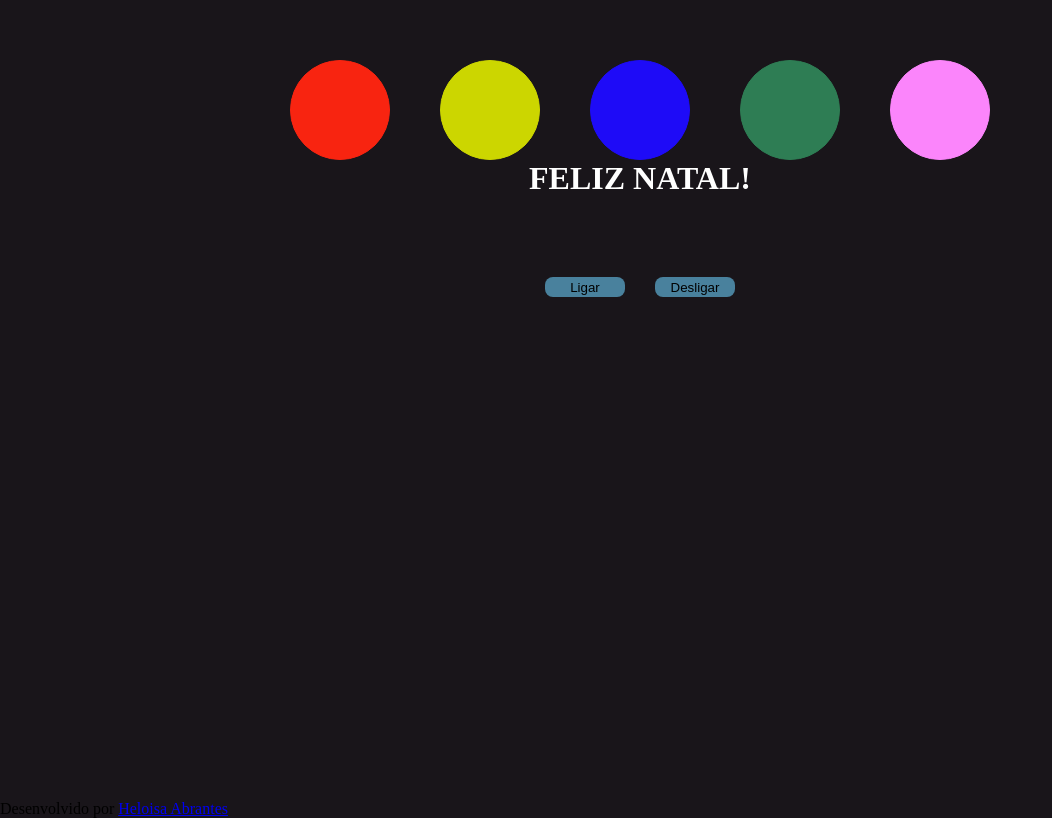
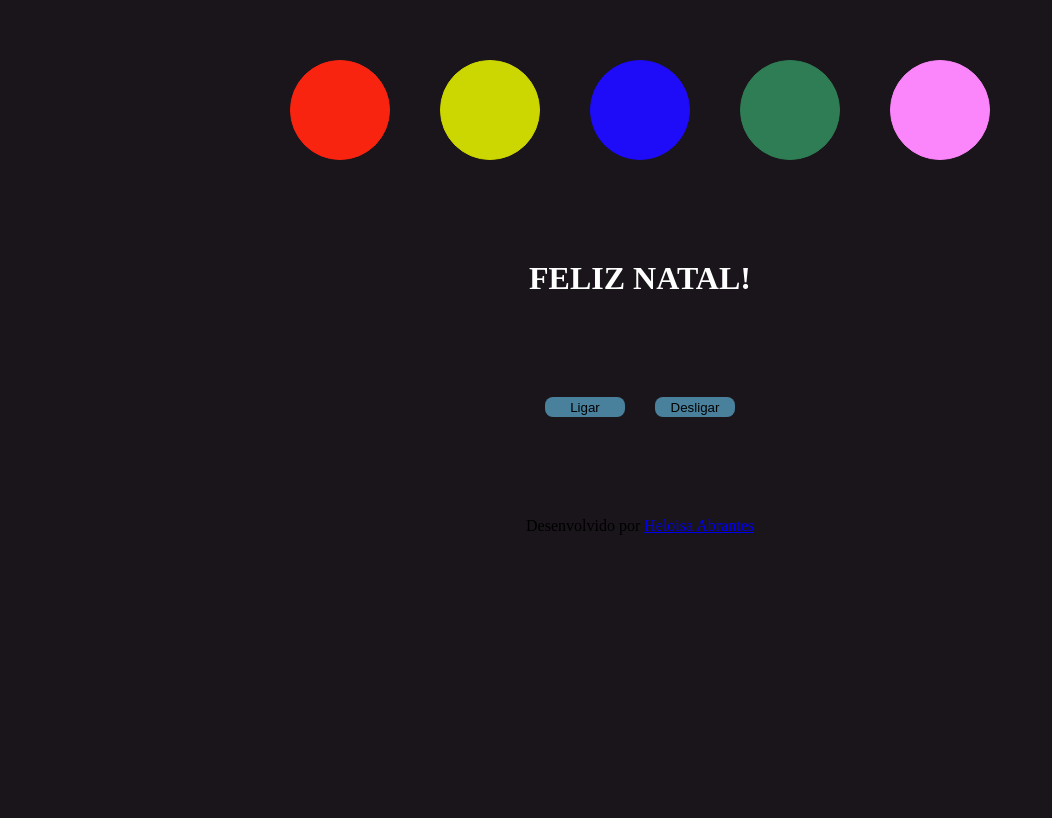
Before and after one commit to heloabrantessb/feliz-natal, a plain HTML site: page index.html in a window 1280 px wide. Shown: the whole page, without its empty margins (0-1052 px from the left). Drawn offline with Linux system fonts and the light colour scheme.

Commit message:
estilização

```diff
--- a/index.html
+++ b/index.html
@@ -22,13 +22,15 @@
         <button onclick="ligar()">Ligar</button>
         <button onclick="desligar()">Desligar</button>
       </div>
+      <div class="credit">
+        <p>
+          Desenvolvido por
+          <a href="https://github.com/heloabrantessb" target="_blank">Heloisa Abrantes</a>
+        </p>
+      </div>
     </main>
 
     <footer class="credit">
-      <p>
-        Desenvolvido por
-        <a href="https://github.com/heloabrantessb" target="_blank">Heloisa Abrantes</a>
-      </p>
     </footer>
     <script src="./index.js"></script>
   </body>
--- a/style.css
+++ b/style.css
@@ -21,6 +21,7 @@ main{
   align-items: center;
   height: 100%;
   width: 100%;
+  gap: 10rem;
 }
 
 .lights {
@@ -68,6 +69,12 @@ main{
   animation: brilha 0.8s infinite;
 }
 
+
+.circle.off{
+  animation: none;
+  box-shadow: none;
+}
+
 h1{
   text-transform: uppercase;
   color: white;
@@ -89,17 +96,14 @@ button {
   align-items: center;
   border: none;
   cursor: pointer;
-  margin-top: 8rem;
 }
 button:hover {
   color: red;
   background-color: transparent;
   border: 2px solid red;
 }
+.credit{
 
-.circle.off{
-  animation: none;
-  box-shadow: none;
 }
 
 /* Animação */
@@ -110,9 +114,3 @@ button:hover {
     box-shadow: 0px 0px 85px 20px var(--cor);
   }
 }
-
-@media (max-width: 375px) {
-    body{
-      background-color: yellow;
-    }
-}
```
